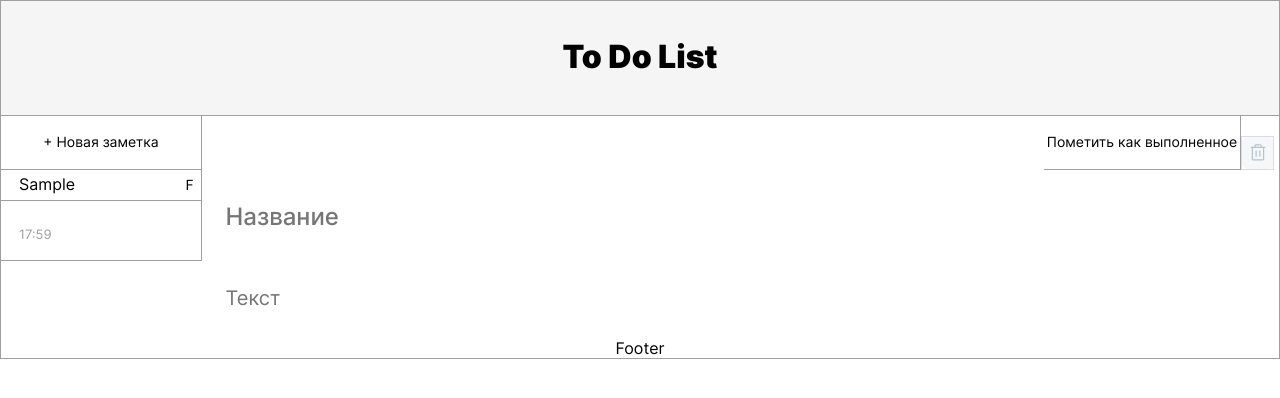
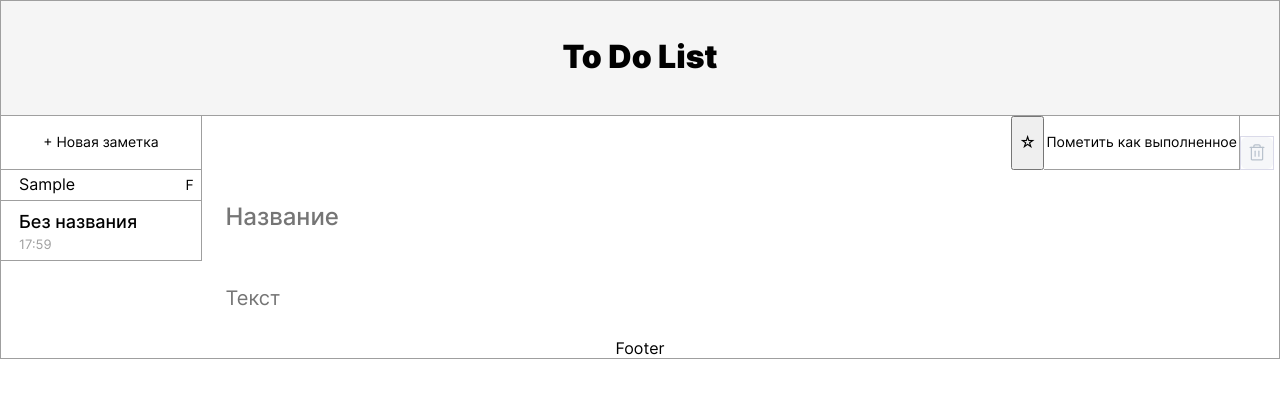
Before and after one commit to BeRealDude/to-do-list, a React (Create React App) app: page / in a window 1280 px wide. Both pictures are taken after typing "Sample" into the empty fields and a click on the button "+ Новая заметка". Shown: the top 398 px of the page. Built offline with nearby package versions, Linux system fonts and the light colour scheme.

Commit message:
feat: important notes

```diff
--- a/src/components/App/App.js
+++ b/src/components/App/App.js
@@ -32,23 +32,48 @@ function App() {
   }
 
   function addNote() {
-    const newNote = { id: uuidv4(), name: "", text: "", createdAt: new Date(), completed: false };
+    const newNote = { id: uuidv4(), name: "", text: "", createdAt: new Date(), completed: false, important: false };
     openFormEntryData(newNote);
     setSelectedNote(newNote);
-    setNotes([newNote, ...notes]);
+    // setNotes([newNote, ...notes]);
+
+  const importantNotes = notes.filter(item => item.important);
+  const normalNotes = notes.filter(item => !item.important);
+
+  setNotes([...importantNotes, newNote, ...normalNotes]);
   }
 
+
+
   function entryData(note) {
+
     const currentDate = new Date();
-    const updatedNotes = [...notes];
-    const index = updatedNotes.findIndex((n) => n.id === note.id);
-    if (index !== -1) {
-      updatedNotes.splice(index, 1);
-    }
-    updatedNotes.unshift({ ...note, createdAt: currentDate });
-    setNotes(updatedNotes);
+    // const importantNotes = notes.filter(item => item.important);
+
+    setNotes((n) => {
+      const updatedNotes = n.filter(
+        (n) => n.id !== note.id && !n.important
+      );
+      const updatedNotesImportant = n.filter(
+        (n) => n.id !== note.id && n.important
+      );
+      const updatedNote = {
+        ...note,
+        createdAt: currentDate,
+      };
+
+      return !note.important
+      ?
+      [...updatedNotesImportant, updatedNote, ...updatedNotes]
+      :
+      [updatedNote, ...updatedNotesImportant, ...updatedNotes]
+
+
+    });
     setSelectedNote({ ...note, createdAt: currentDate });
   }
+
+  // localStorage.clear()
 
   function deleteNote() {
     setNotes((state) => state.filter((note) => note.id !== selectedNote.id));
@@ -58,9 +83,9 @@ function App() {
   }
 
 
-  function markComplete(note) {
-    setNotes((prevNotes) => {
-      const updatedNotes = prevNotes.filter(
+  function markComplete() {
+    setNotes((n) => {
+      const updatedNotes = n.filter(
         (note) => note.id !== selectedNote.id
       );
       const updatedNote = {
@@ -75,6 +100,29 @@ function App() {
     setSelectedNote({});
     setOpenEntryData(false);
   }
+
+function handleChangeImportant(note) {
+  setNotes((n) => {
+    const updatedNotes = n.filter(
+      (n) => n.id !== note.id && !n.important
+    );
+    const updatedNotesImportant = n.filter(
+      (n) => n.id !== note.id && n.important
+    );
+    const updatedNote = {
+      ...selectedNote,
+      important: !selectedNote.important,
+    };
+
+    return !note.important
+      ? [updatedNote, ...updatedNotesImportant, ...updatedNotes]
+      : [...updatedNotesImportant, updatedNote, ...updatedNotes];
+  });
+
+
+  setSelectedNote({});
+    setOpenEntryData(false);
+}
 
 
 console.log(selectedNote)
@@ -112,6 +160,7 @@ console.log(selectedNote)
           openFormEntryData={openFormEntryData}
           onHandleMWConfirm={handleMWConfirmOpen}
           markComplete={markComplete}
+          handleChangeImportant={handleChangeImportant}
         />
         <Footer />
       </div>
--- a/src/components/Notes/Notes.js
+++ b/src/components/Notes/Notes.js
@@ -4,7 +4,7 @@ import NotesList from '../NotesList/NotesList';
 import SearchForm from '../SearchForm/SearchForm';
 import './Notes.css';
 
-function Notes({ addNote, notes, selectedNote, entryData, openEntryData, openFormEntryData, deleteNote, onHandleMWConfirm, markComplete }) {
+function Notes({ addNote, notes, selectedNote, entryData, openEntryData, openFormEntryData, deleteNote, onHandleMWConfirm, markComplete, handleChangeImportant }) {
 
 
   const isNoteSelected = Object.keys(selectedNote).length !== 0;
@@ -15,6 +15,7 @@ function Notes({ addNote, notes, selectedNote, entryData, openEntryData, openFor
     <main className="notes">
       <button className='notes__btn' onClick={addNote}>+ Новая заметка</button>
       <div className='tools'>
+        <button className='notes__btnImportant' onClick={() => handleChangeImportant(selectedNote)} disabled={!isNoteSelected}>&#9734;</button>
         <button className='notes__btn' onClick={() => markComplete(selectedNote)} disabled={!isNoteSelected}>{!selectedNote.completed ? 'Пометить как выполненное' : 'Вернуть'}</button>
         <button type='button' className={`notes__btn-delete ${!isNoteSelected && 'notes__btn-delete_disabled'}`} onClick={() => isNoteSelected && onHandleMWConfirm(selectedNote)} disabled={!isNoteSelected} />
       </div>
--- a/src/components/NotesCard/NotesCard.css
+++ b/src/components/NotesCard/NotesCard.css
@@ -61,3 +61,13 @@
 .completed {
   text-decoration: line-through;
 }
+
+.notesList-container__title {
+  display: flex;
+  justify-content: space-between;
+  align-items: center;
+}
+
+.notesList-container__important {
+  margin-right: 5px;
+}
--- a/src/components/NotesCard/NotesCard.js
+++ b/src/components/NotesCard/NotesCard.js
@@ -2,19 +2,21 @@ import { useState } from 'react';
 import { format, isToday, isThisWeek } from 'date-fns';
 import './NotesCard.css';
 
-function NotesCard({ note, openFormEntryData, completed }) {
+function NotesCard({ note, openFormEntryData, completed, important }) {
 
   const formattedTime = format(note.createdAt, 'HH:mm');
   const formattedDay = format(note.createdAt, 'EEE');
   const formattedDate = format(note.createdAt, 'dd.MM.yyyy');
 
 
-
   return (
     <li className={`notesList-container__card ${completed ? 'completed' : ''}`} key={note.id}  onClick={openFormEntryData}>
-      <h2 className='notesList-container__name'>{note.name}</h2>
+      <div className='notesList-container__title'>
+        <h2 className='notesList-container__name'>{note.name ? note.name : note.text ? note.text : 'Без названия' }</h2>
+      {important ? <span className='notesList-container__important'>&#9733;</span> : ''}
+      </div>
       <div className='notesList-container__wrapp'>
-      <p className='notesList-container__text'>{note.text}</p>
+      <p className='notesList-container__text'>{note.name ? note.text : ''}</p>
       <span className='notesList-container__date'>{isToday(note.createdAt) ? formattedTime :
            isThisWeek(note.createdAt) ? formattedDay :
            formattedDate}</span>
--- a/src/components/NotesList/NotesList.js
+++ b/src/components/NotesList/NotesList.js
@@ -14,6 +14,7 @@ function NotesList({ notes, selectedNote, openFormEntryData, onHandleMWConfirm }
 
 
 
+
   return (
     <div className="notesList">
       <ul className="notesList-container">
@@ -23,6 +24,7 @@ function NotesList({ notes, selectedNote, openFormEntryData, onHandleMWConfirm }
         note={note}
         openFormEntryData={() => openFormEntryData(note)}
         completed={note.completed}
+        important={note.important}
         />
       )}
       </ul>
```
